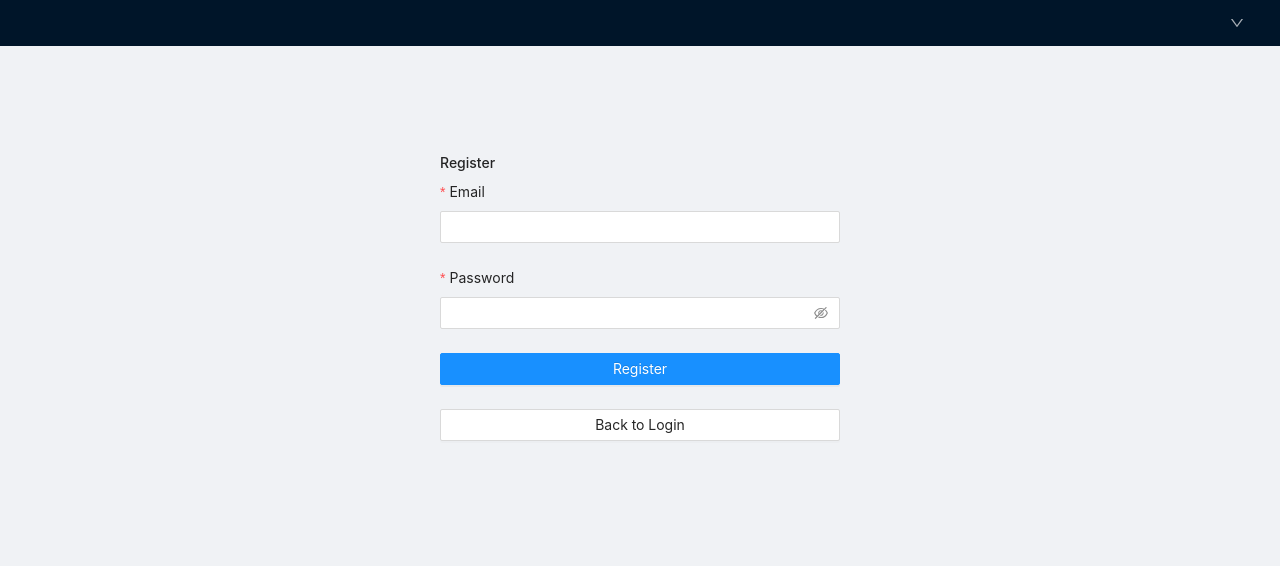
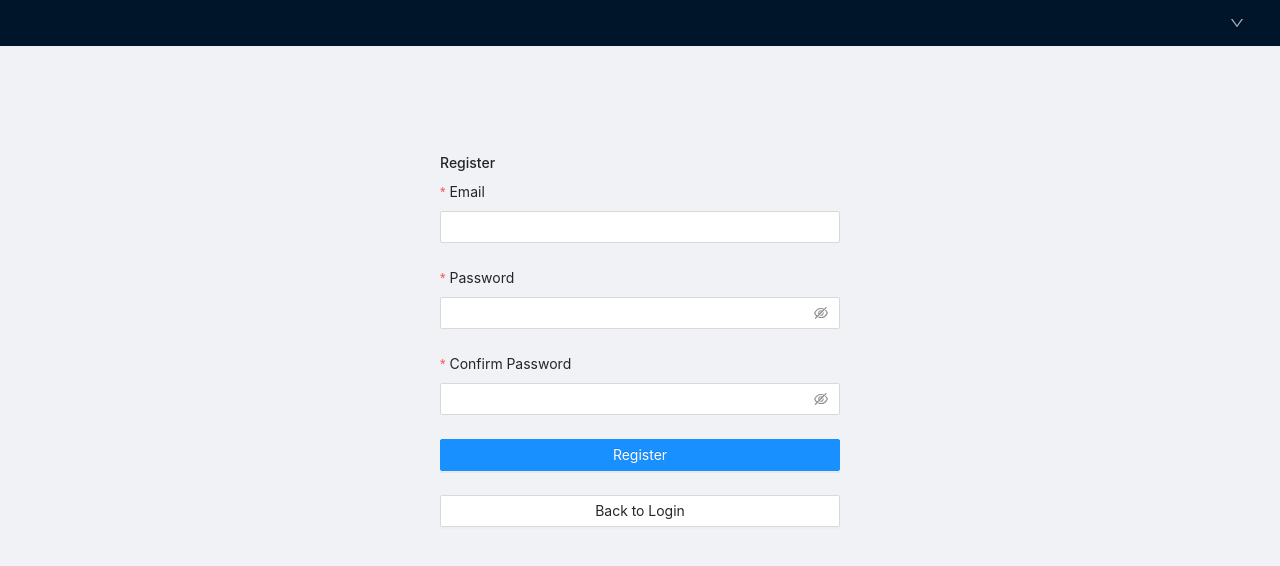
Before and after one commit to RATCHANON2099/WebsiteBackendForntend, a React (Vite) app in the folder cilent/: page /register in a window 1280 px wide. Shown: the top 566 px of the page. Built offline with nearby package versions, Linux system fonts and the light colour scheme.

Commit message:
ConfirmPassword

```diff
--- a/cilent/src/pages/auth/Register.jsx
+++ b/cilent/src/pages/auth/Register.jsx
@@ -70,6 +70,25 @@ const Register = () => {
           >
             <Input.Password />
           </Form.Item>
+          <Form.Item
+            name="confirmPassword"
+            label="Confirm Password"
+            dependencies={["password"]}
+            rules={[
+              { required: true, message: "Please confirm your password!" },
+              ({ getFieldValue }) => ({
+                validator(_, value) {
+                  if (!value || getFieldValue("password") === value) {
+                    return Promise.resolve();
+                  }
+                  return Promise.reject(new Error("Passwords do not match!"));
+                },
+              }),
+            ]}
+          >
+            <Input.Password />
+          </Form.Item>
+
           <Form.Item>
             <Button type="primary" htmlType="submit" block>
               Register
```
